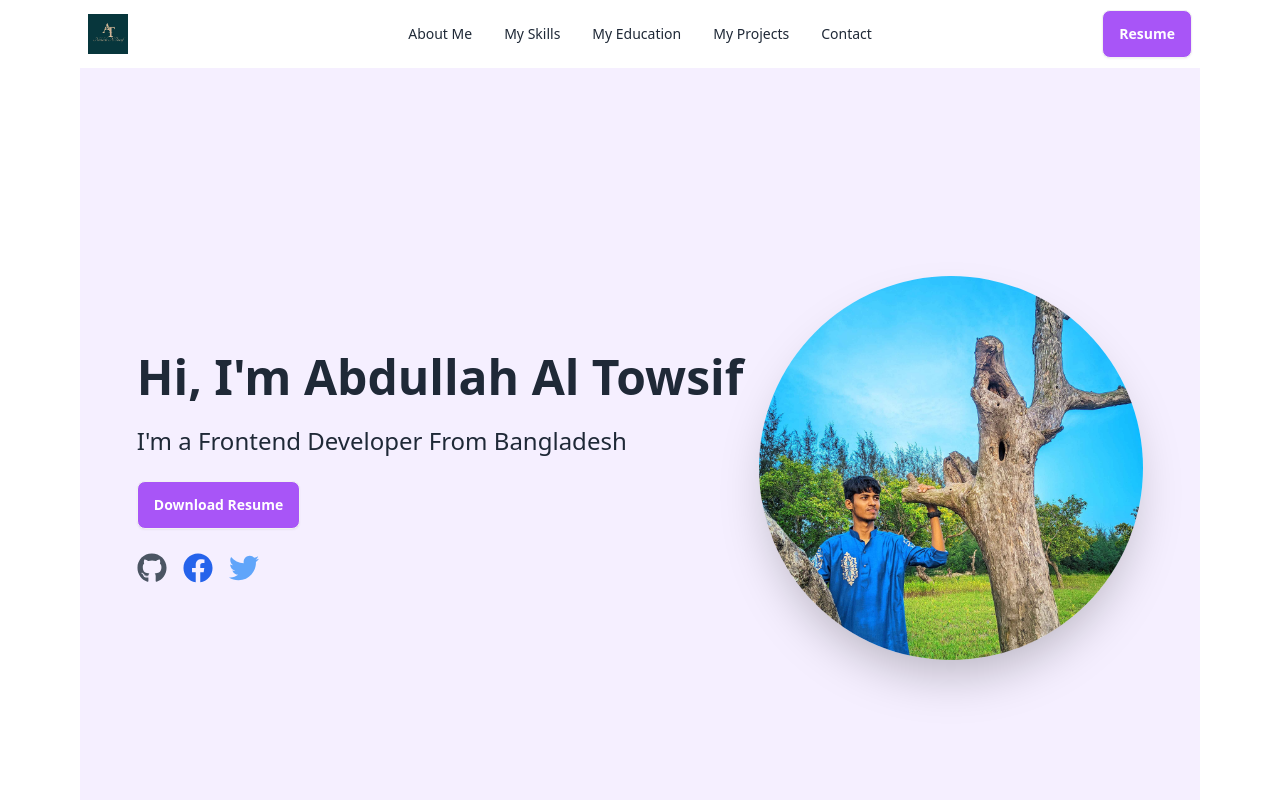
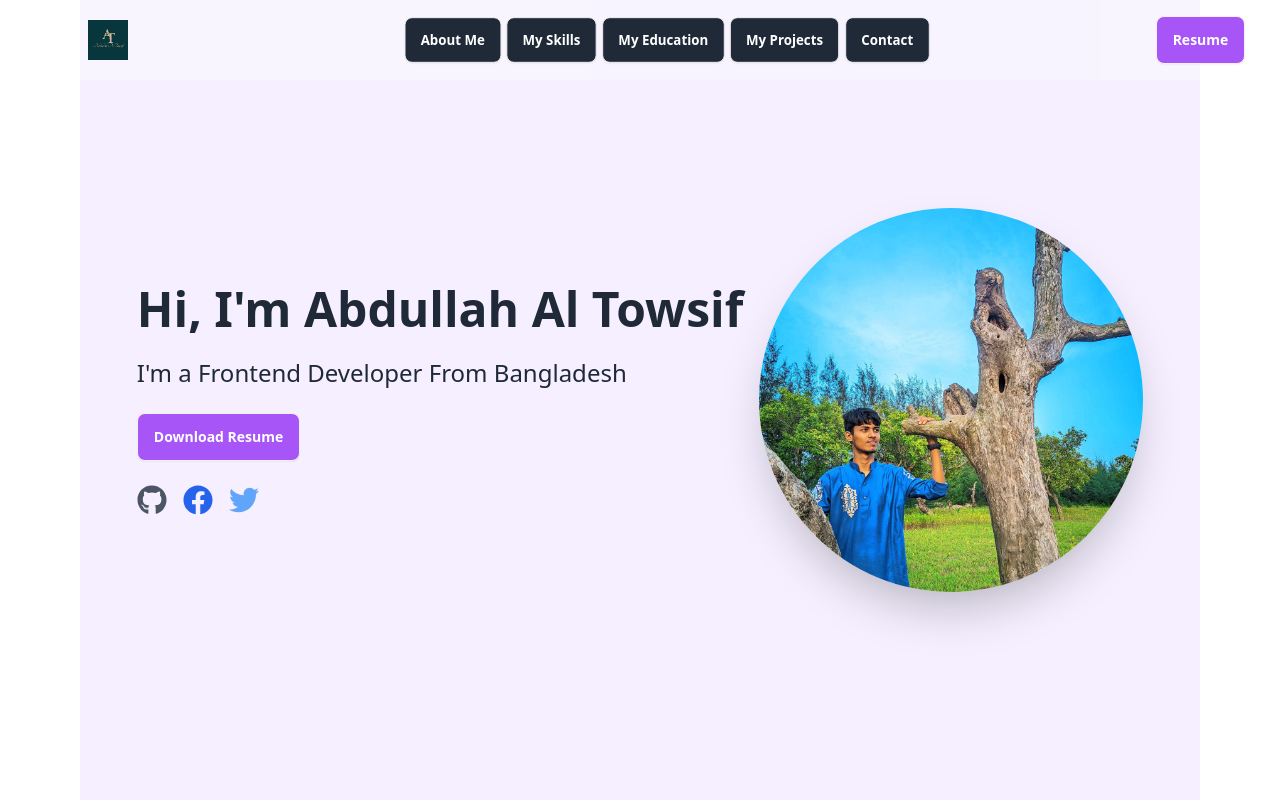
Before and after one commit to AbdullahAlTowsif/my-portfolio, a React (Vite) app: page / in a window 1280 px wide. Shown: the top 800 px of the page. Built offline with nearby package versions, Linux system fonts and the light colour scheme.

Commit message:
nav designed

```diff
--- a/src/components/Navbar.jsx
+++ b/src/components/Navbar.jsx
@@ -11,7 +11,7 @@ const Navbar = () => {
                     smooth={true}
                     duration={500}
                     offset={-70}
-                    className="cursor-pointer"
+                    className="cursor-pointer btn text-white bg-gray-800"
                 >
                     About Me
                 </ScrollLink>
@@ -22,7 +22,7 @@ const Navbar = () => {
                     smooth={true}
                     duration={500}
                     offset={-70}
-                    className="cursor-pointer"
+                    className="cursor-pointer btn text-white bg-gray-800"
                 >
                     My Skills
                 </ScrollLink>
@@ -33,7 +33,7 @@ const Navbar = () => {
                     smooth={true}
                     duration={500}
                     offset={-70}
-                    className="cursor-pointer"
+                    className="cursor-pointer btn text-white bg-gray-800"
                 >
                     My Education
                 </ScrollLink>
@@ -44,7 +44,7 @@ const Navbar = () => {
                     smooth={true}
                     duration={500}
                     offset={-70}
-                    className="cursor-pointer"
+                    className="cursor-pointer btn text-white bg-gray-800"
                 >
                     My Projects
                 </ScrollLink>
@@ -55,7 +55,7 @@ const Navbar = () => {
                     smooth={true}
                     duration={500}
                     offset={-70}
-                    className="cursor-pointer"
+                    className="cursor-pointer btn text-white bg-gray-800"
                 >
                     Contact
                 </ScrollLink>
@@ -65,7 +65,7 @@ const Navbar = () => {
 
     return (
         <div>
-            <div className="navbar sticky top-0 z-50 bg-base-100">
+            <div className="navbar fixed z-50 bg-opacity-30 bg-base-100 w-11/12 mx-auto">
                 <div className="navbar-start">
                     <div className="dropdown">
                         <div tabIndex={0} role="button" className="btn btn-ghost lg:hidden">
```
